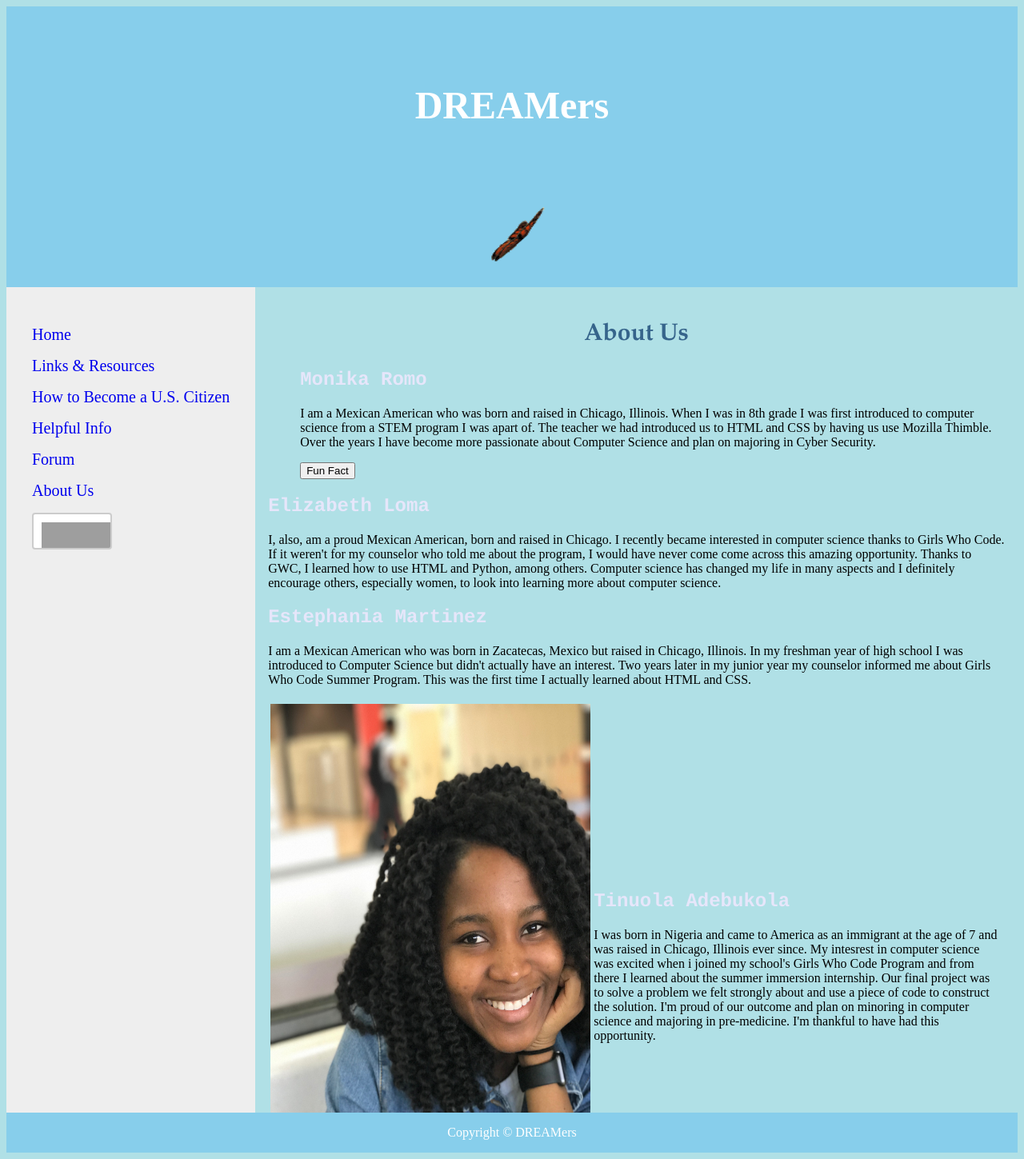
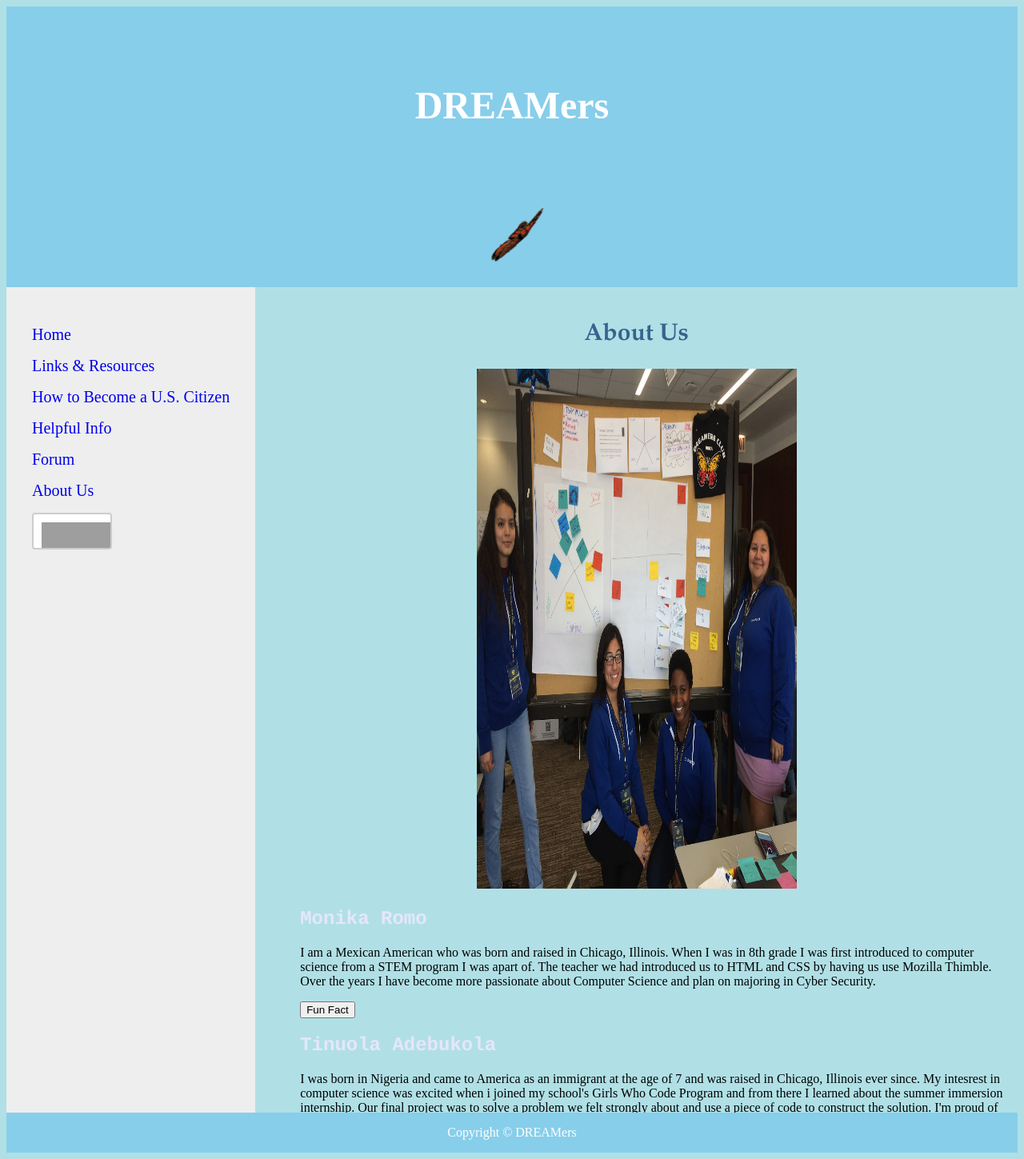
Before and after one commit to tinuolaa00/dreamers, a Django app: page /page/about-us in a window 1280 px wide. Shown: the whole page at 80% size. Run offline with Django 3.2, Linux system fonts and the light colour scheme; grey boxes are pictures that could not be loaded.

Commit message:
updated final

```diff
--- a/blog/templates/blog/about-us.html
+++ b/blog/templates/blog/about-us.html
@@ -15,9 +15,8 @@ article {
 </style>
 <article class="article">
 <h1 style="color:#36648b;font-family:palatino;font-size:30px"><center>About Us</center></h1>
-<table>
-
-  <tr>
+<p></p>
+<center><img src = "{% static "pictures\group.jpg" %}" alt "dreamers" width = "400px" height="650px"></center>
 <ul>
 <h2 style="font-family:courier; color:lavender" > Monika Romo</h2>
 
@@ -30,10 +29,7 @@ article {
 
   <button type="button" onclick='document.getElementById("demo").innerHTML = "I am learning Korean by myself because I have an interest in a kpop group called BTS. My name in Korean is 모니카 로모 and the groups name in Korean is 방탄소년단."'>Fun Fact</button>
 
-  <tr>
-      <td><center><img src = "{% static "pictures\me.jpeg" %}" alt "dreamers" width = "400px" height="650px"></center>
-  </td>
-      <td><h2 style="font-family:courier; color:lavender">Tinuola Adebukola</h2>
+      <h2 style="font-family:courier; color:lavender">Tinuola Adebukola</h2>
 
 
 
@@ -41,9 +37,7 @@ article {
     and was raised in Chicago, Illinois ever since. My intesrest in computer science was excited when i joined
   my school's Girls Who Code Program and from there I learned about the summer immersion internship. Our final project
   was to solve a problem we felt strongly about and use a piece of code to construct the solution. I'm proud of our outcome
-  and plan on minoring in computer science and majoring in pre-medicine. I'm thankful to have had this opportunity.  </p></td>
-
-    </tr>
+  and plan on minoring in computer science and majoring in pre-medicine. I'm thankful to have had this opportunity.  </p>
 
  <h2 style="font-family:courier; color:lavender">Elizabeth Loma</h2>
 
@@ -67,8 +61,6 @@ computer science.</p>
   in my junior year my counselor informed me about Girls Who Code Summer Program. This
   was the first time I actually learned about HTML and CSS.</p>
 </ul>
-</tr>
-</table>
 </article>
 
 {% endblock %}
```
Also changed, not shown: blog/static/pictures/group.JPG (added).
